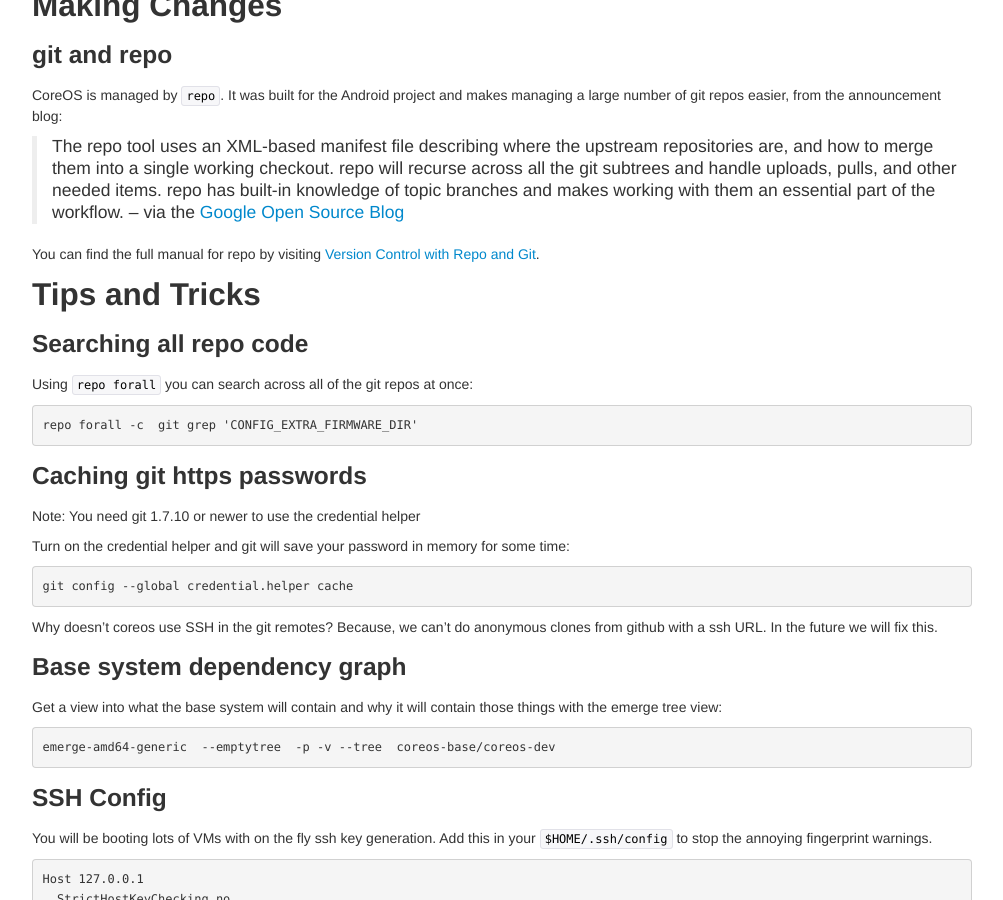
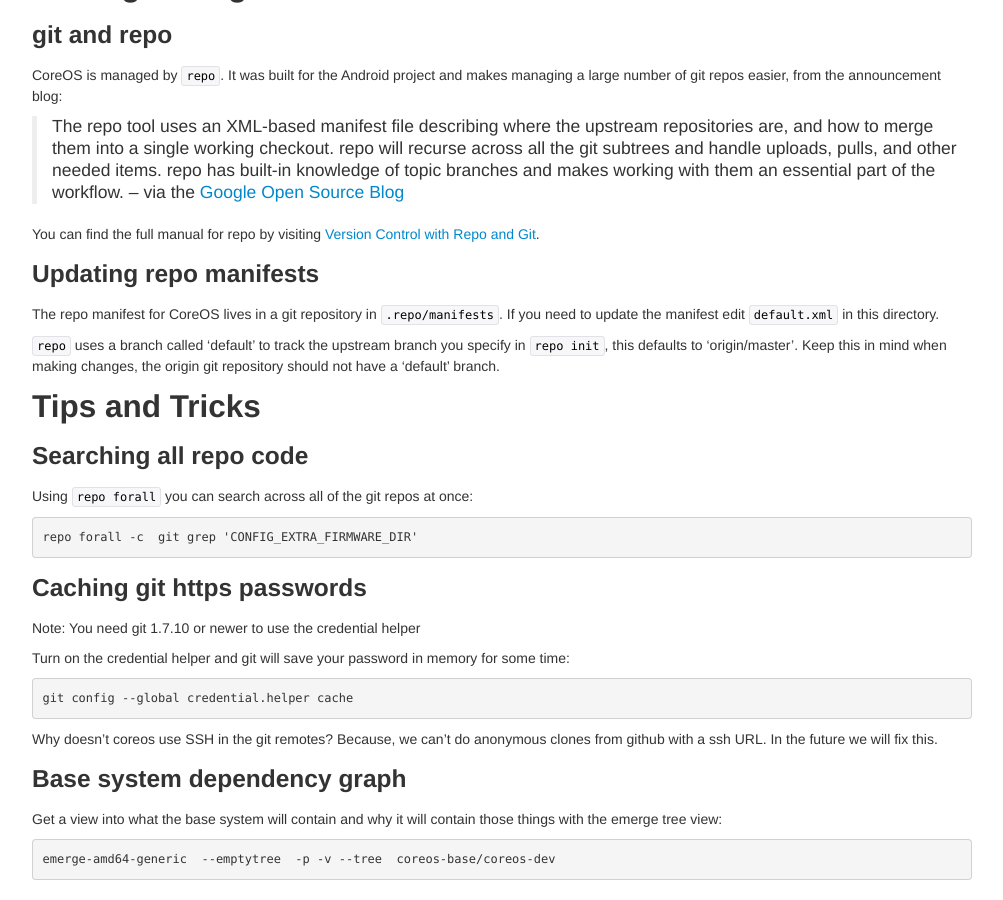
Before and after one commit to RandomStuffs22/coreos.github.com, a Jekyll site: the page built from index.markdown, in a window 1280 px wide and 900 px high, scrolled down 1629 px. Shown: the whole window, without its empty margins (138-1141 px from the left). Built offline with Jekyll 4.4.1, drawn with Linux system fonts in a browser that asks for light colours; Markdown is read by kramdown in place of the engine named in the settings; some of the changed text lies outside the part shown.

Commit message:
feat(index): add some instruction on updating repo
I had been updating the branch default in github.com/coreos/repo but the
repo tool just calls its tracking branch default. Make some notes about
this and remove the need for the -b flag on repo sync.

To everyone I told to use `repo init -b default -g minilayout` please
run `repo init -b master -g minilayout` to fix. :-/

```diff
--- a/index.markdown
+++ b/index.markdown
@@ -139,6 +139,17 @@ You can find the full manual for repo by visiting [Version Control with Repo and
 
 [vc-repo-git]: http://source.android.com/source/version-control.html
 
+### Updating repo manifests
+
+The repo manifest for CoreOS lives in a git repository in
+`.repo/manifests`. If you need to update the manifest edit `default.xml`
+in this directory.
+
+`repo` uses a branch called 'default' to track the upstream branch you
+specify in `repo init`, this defaults to 'origin/master'. Keep this in
+mind when making changes, the origin git repository should not have a
+'default' branch.
+
 ## Tips and Tricks
 
 ### Searching all repo code
```
Also changed, not shown: other parts of index.markdown (+1 -1 lines).
